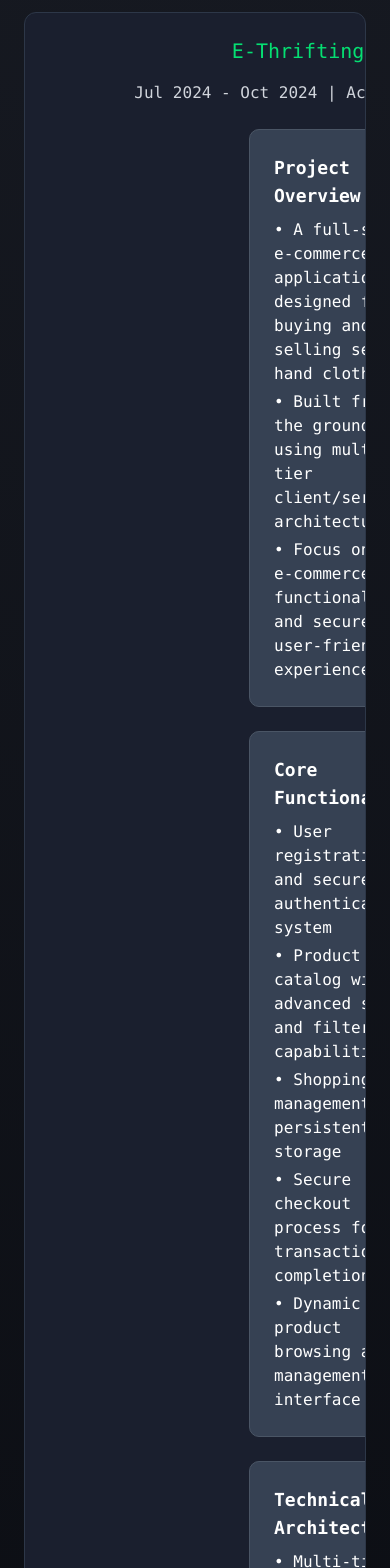
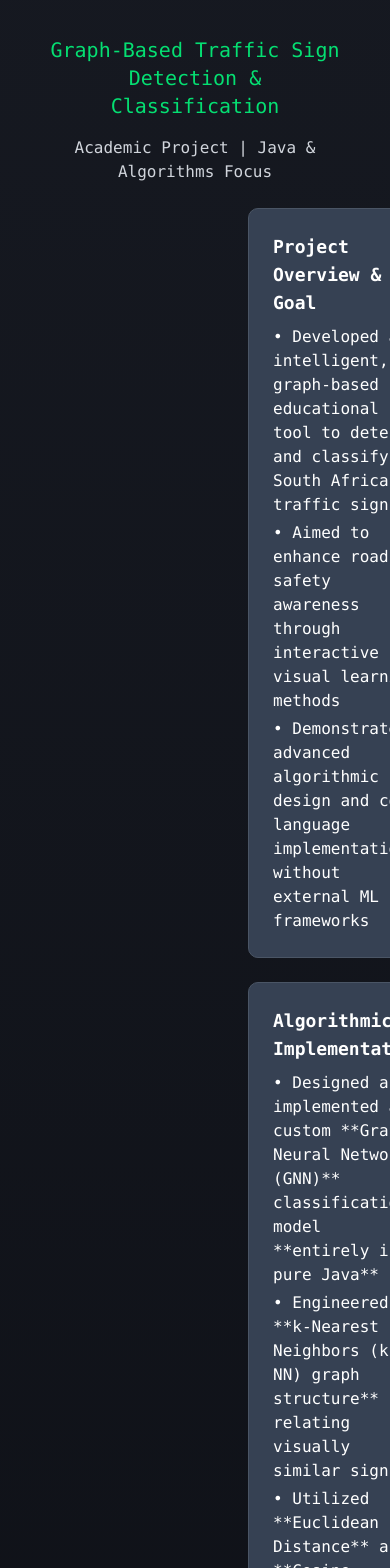
Before and after one commit to 4amogelangkotu/agkotu-portfolio, a React (Vite) app: page / in a window 390 px wide. Shown: the part 2060-3628 px from the top of the page. Built offline with nearby package versions, Linux system fonts and the light colour scheme.

Commit message:
updated projects section

```diff
--- a/src/components/sections/Projects.tsx
+++ b/src/components/sections/Projects.tsx
@@ -2,7 +2,6 @@
 
 import Description from "../Description";
 import ShinyText from "../ShinyText";
-import GlareHover from "../GlareHover";
 
 export default function Projects() {
     const eThriftingProject = [
@@ -103,8 +102,48 @@ export default function Projects() {
         }
     ];
 
-    const eThriftingTech = ['Visual Basic .NET', 'SQL', 'HTML', 'CSS', 'JavaScript', 'Git'];
-    const benchmarkTraderTech = ['React', 'TypeScript', 'Tailwind CSS', 'Node.js', 'Prisma', 'Supabase', 'Flutter', 'Git'];
+    // NEW PROJECT ADDED HERE
+    const trafficSignProject = [
+        {
+            title: "Project Overview & Goal",
+            items: [
+                "Developed an intelligent, graph-based educational tool to detect and classify South African traffic signs",
+                "Aimed to enhance road safety awareness through interactive visual learning methods",
+                "Demonstrated advanced algorithmic design and core language implementation without external ML frameworks"
+            ]
+        },
+        {
+            title: "Algorithmic Implementation",
+            items: [
+                "Designed and implemented a custom **Graph Neural Network (GNN)** classification model **entirely in pure Java**",
+                "Engineered a **k-Nearest Neighbors (k-NN) graph structure** for relating visually similar signs",
+                "Utilized **Euclidean Distance** and **Cosine Similarity** metrics for node similarity calculations",
+                "Implemented feature normalization and feature propagation logic for context-enriched classification"
+            ]
+        },
+        {
+            title: "Core Logic & Image Processing",
+            items: [
+                "Engineered the system's core logic using image processing techniques to detect signs in images",
+                "Feature extraction based on **Color** (red, blue, yellow), **Shape** (triangle, circle, octagon), **Edge Density**, and **Aspect Ratio**",
+                "Achieved robust classification into South African categories (Regulatory, Warning, Informational)",
+                "Designed the system to be scalable and expandable for new signs without full re-training"
+            ]
+        },
+        {
+            title: "Technical Stack & Outcome",
+            items: [
+                "Primary implementation language: **Java**",
+                "Focus on core data structures and custom algorithm design",
+                "Outcome: A functional tool demonstrating the power of graph structures for visual pattern recognition"
+            ]
+        }
+    ];
+    // END NEW PROJECT
+
+    const eThriftingTech = ['Visual Basic .NET', 'SQL', 'HTML', 'CSS', 'JavaScript', 'Git', 'Agile'];
+    const benchmarkTraderTech = ['React', 'TypeScript', 'Tailwind CSS', 'Node.js', 'Prisma', 'Supabase', 'Flutter', 'Git', 'UML'];
+    const trafficSignTech = ['Java (Core)', 'GNN (Custom)', 'k-NN', 'Image Processing', 'Algorithms'];
 
     return (
         <section className="py-12 px-6 bg-linear-to-b from-[#161921] to-black">
@@ -118,33 +157,20 @@ export default function Projects() {
                     />
                 </div>
 
-                {/* E-Thrifting Project Card with Glare Effect */}
+                {/* --- Traffic Sign Detection Project Card --- */}
                 <div className="mb-12">
-                    <GlareHover
-                        width="100%"
-                        height="auto"
-                        background="#1a1f2e"
-                        borderRadius="12px"
-                        borderColor="#2d3748"
-                        glareColor="#ffffff"
-                        glareOpacity={0.15}
-                        glareAngle={-30}
-                        glareSize={300}
-                        transitionDuration={600}
-                        playOnce={false}
-                        className="p-6"
-                    >
+                    <div className="p-6">
                         <div>
-                            <h3 className="text-xl text-green-400 mb-4 text-center">E-Thrifting Website</h3>
-                            <p className="text-gray-300 text-center mb-6">Jul 2024 - Oct 2024 | Academic Group Project</p>
+                            <h3 className="text-xl text-green-400 mb-4 text-center">Graph-Based Traffic Sign Detection & Classification</h3>
+                            <p className="text-gray-300 text-center mb-6">Academic Project | Java & Algorithms Focus</p>
                             <div className="grid gap-6 w-1.500 mx-50 md:grid-cols-1">
-                                {eThriftingProject.map((item) => (
+                                {trafficSignProject.map((item) => (
                                     <Description key={item.title} title={item.title} items={item.items} />
                                 ))}
                             </div>
                             <div className="mt-6 text-center">
                                 <div className="flex flex-wrap justify-center gap-2 mb-4">
-                                    {eThriftingTech.map((tech) => (
+                                    {trafficSignTech.map((tech) => (
                                         <span
                                             key={tech}
                                             className="bg-[#161921] border border-gray-700 text-blue-100 px-3 py-1 rounded-lg text-sm transition-all duration-300 ease-in-out hover:border-green-400 hover:shadow-lg hover:shadow-green-500/20 hover:scale-105 cursor-pointer"
@@ -155,23 +181,12 @@ export default function Projects() {
                                 </div>
                             </div>
                         </div>
-                    </GlareHover>
+                    </div>
                 </div>
 
-                {/* Benchmark Trader Project Card with Glare Effect */}
-                <div>
-                    <GlareHover
-                        width="100%"
-                        height="auto"
-                        background="#1a1f2e"
-                        borderRadius="12px"
-                        borderColor="#2d3748"
-                        glareColor="#ffffff"
-                        glareOpacity={0.15}
-                        glareAngle={-30}
-                        glareSize={300}
-                        transitionDuration={600}
-                        playOnce={false}
+                {/* --- Benchmark Trader Project Card with Glare Effect --- */}
+                <div className="mb-12">
+                    <div
                         className="p-6"
                     >
                         <div>
@@ -201,7 +216,36 @@ export default function Projects() {
                                 </p>
                             </div>
                         </div>
-                    </GlareHover>
+                    </div>
+                </div>
+
+                {/* --- E-Thrifting Project Card with Glare Effect --- */}
+                <div className="mb-12">
+                    <div
+                        className="p-6"
+                    >
+                        <div>
+                            <h3 className="text-xl text-green-400 mb-4 text-center">E-Thrifting Website</h3>
+                            <p className="text-gray-300 text-center mb-6">Jul 2024 - Oct 2024 | Academic Group Project</p>
+                            <div className="grid gap-6 w-1.500 mx-50 md:grid-cols-1">
+                                {eThriftingProject.map((item) => (
+                                    <Description key={item.title} title={item.title} items={item.items} />
+                                ))}
+                            </div>
+                            <div className="mt-6 text-center">
+                                <div className="flex flex-wrap justify-center gap-2 mb-4">
+                                    {eThriftingTech.map((tech) => (
+                                        <span
+                                            key={tech}
+                                            className="bg-[#161921] border border-gray-700 text-blue-100 px-3 py-1 rounded-lg text-sm transition-all duration-300 ease-in-out hover:border-green-400 hover:shadow-lg hover:shadow-green-500/20 hover:scale-105 cursor-pointer"
+                                        >
+                                            {tech}
+                                        </span>
+                                    ))}
+                                </div>
+                            </div>
+                        </div>
+                    </div>
                 </div>
             </div>
         </section>
```
